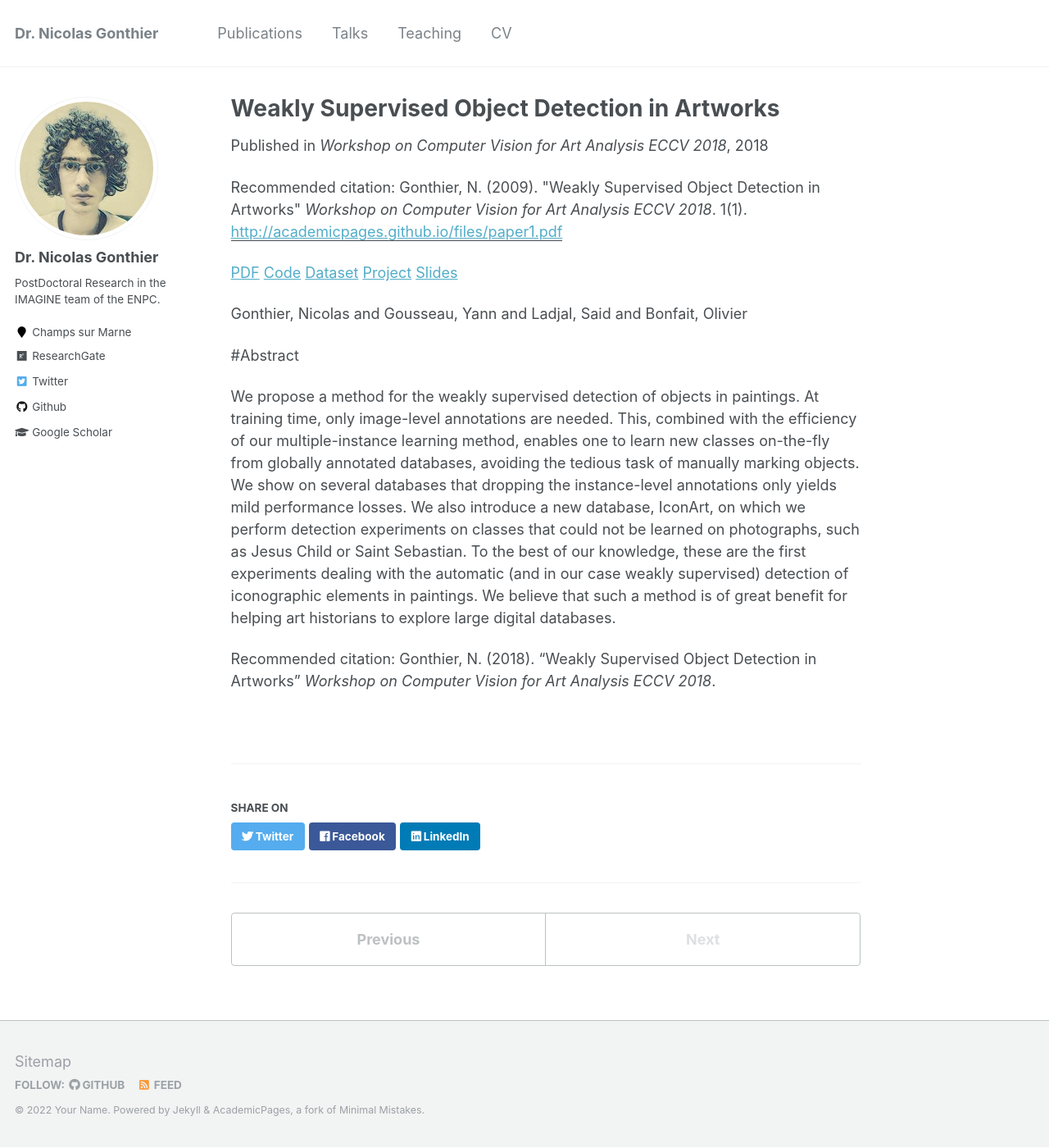
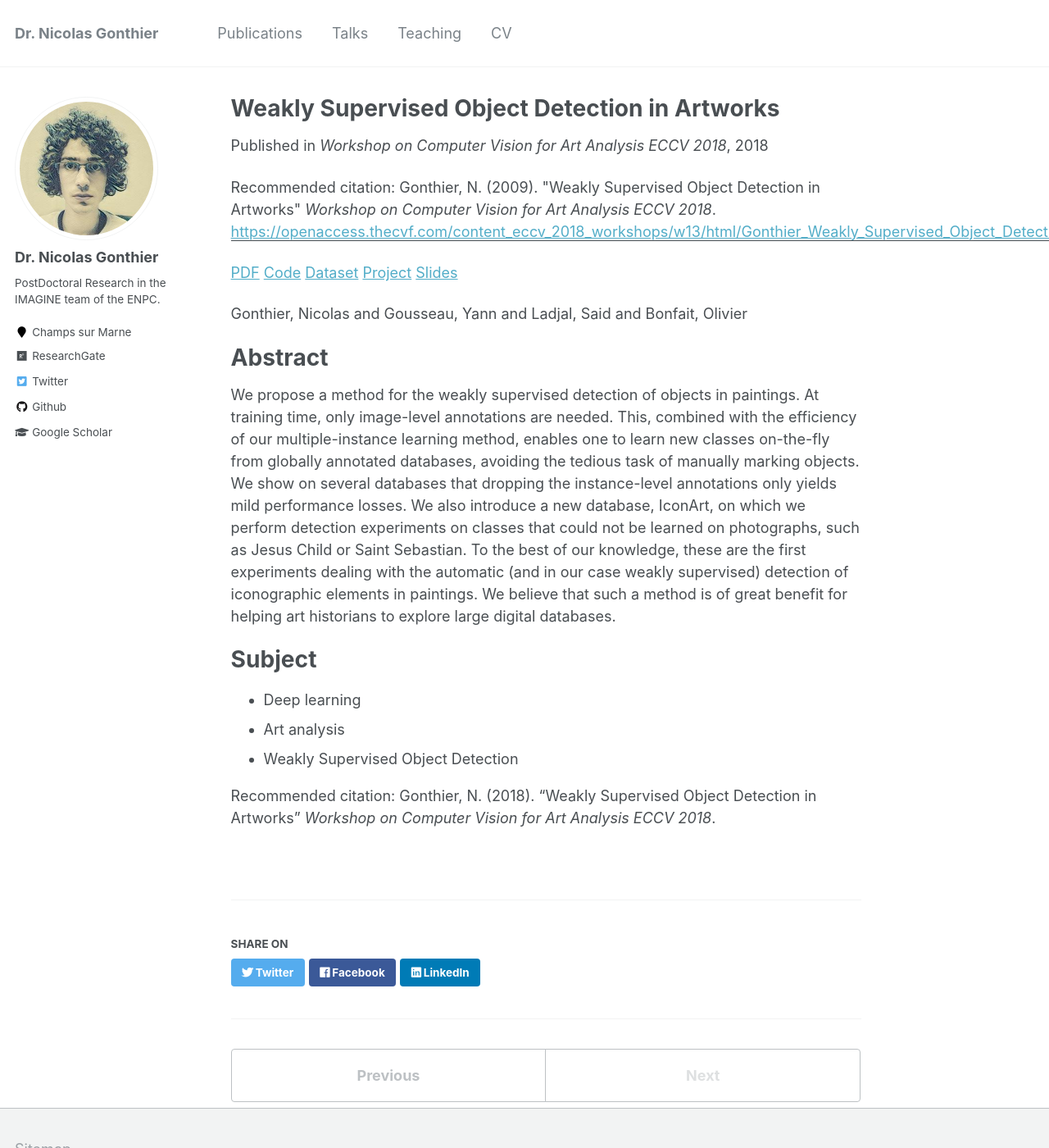
Before and after one commit to ngonthier/ngonthier.github.io, a Jekyll site: the page built from _publications/2018-09-01-WSOD-VISART2018.md, in a window 1280 px wide and 1400 px high. Shown: the whole window at 82% size. Built offline with Jekyll 4.4.1, drawn with Linux system fonts in a browser that asks for light colours.

Commit message:
article 1

```diff
--- a/_publications/2018-09-01-WSOD-VISART2018.md
+++ b/_publications/2018-09-01-WSOD-VISART2018.md
@@ -1,22 +1,25 @@
 ---
 title: "Weakly Supervised Object Detection in Artworks"
 collection: publications
-permalink: /publication/2009-10-01-paper-title-number-1
+permalink: /publication/2018-09-01-WSOD-VISART2018
 excerpt: 'This paper is about the number 1. The number 2 is left for future work.'
 date: 2018-09-01
 venue: 'Workshop on Computer Vision for Art Analysis ECCV 2018'
-paperurl: 'http://academicpages.github.io/files/paper1.pdf'
-citation: 'Gonthier, N. (2009). &quot;Weakly Supervised Object Detection in Artworks&quot; <i>Workshop on Computer Vision for Art Analysis ECCV 2018</i>. 1(1).'
+paperurl: 'https://openaccess.thecvf.com/content_eccv_2018_workshops/w13/html/Gonthier_Weakly_Supervised_Object_Detection_in_Artworks_ECCVW_2018_paper.html'
+citation: 'Gonthier, N. (2009). &quot;Weakly Supervised Object Detection in Artworks&quot; <i>Workshop on Computer Vision for Art Analysis ECCV 2018</i>.'
 ---
 
 [PDF](https://arxiv.org/pdf/1810.02569.pdf) [Code](https://github.com/ngonthier/Mi_max) [Dataset](https://wsoda.telecom-paristech.fr/downloads/dataset/) [Project](https://wsoda.telecom-paristech.fr/) [Slides](http://ngonthier.github.io/files/VISART_2018_slides.pdf)
 
 Gonthier, Nicolas and Gousseau, Yann and Ladjal, Said and Bonfait, Olivier
 
-#Abstract
+# Abstract
 
 We propose a method for the weakly supervised detection of objects in paintings. At training time, only image-level annotations are needed. This, combined with the efficiency of our multiple-instance learning method, enables one to learn new classes on-the-fly from globally annotated databases, avoiding the tedious task of manually marking objects. We show on several databases that dropping the instance-level annotations only yields mild performance losses. We also introduce a new database, IconArt, on which we perform detection experiments on classes that could not be learned on photographs, such as Jesus Child or Saint Sebastian. To the best of our knowledge, these are the first experiments dealing with the automatic (and in our case weakly supervised) detection of iconographic elements in paintings. We believe that such a method is of great benefit for helping art historians to explore large digital databases.
 
-
+# Subject
+* Deep learning
+* Art analysis
+* Weakly Supervised Object Detection
 
 Recommended citation: Gonthier, N. (2018). "Weakly Supervised Object Detection in Artworks" <i>Workshop on Computer Vision for Art Analysis ECCV 2018</i>.
```
